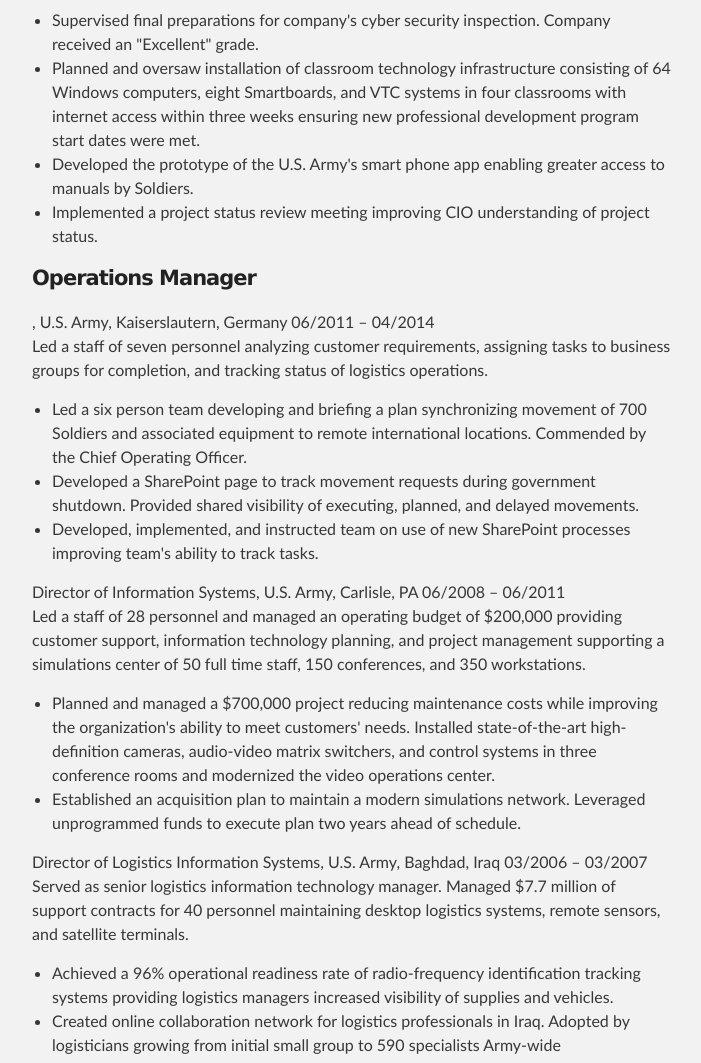
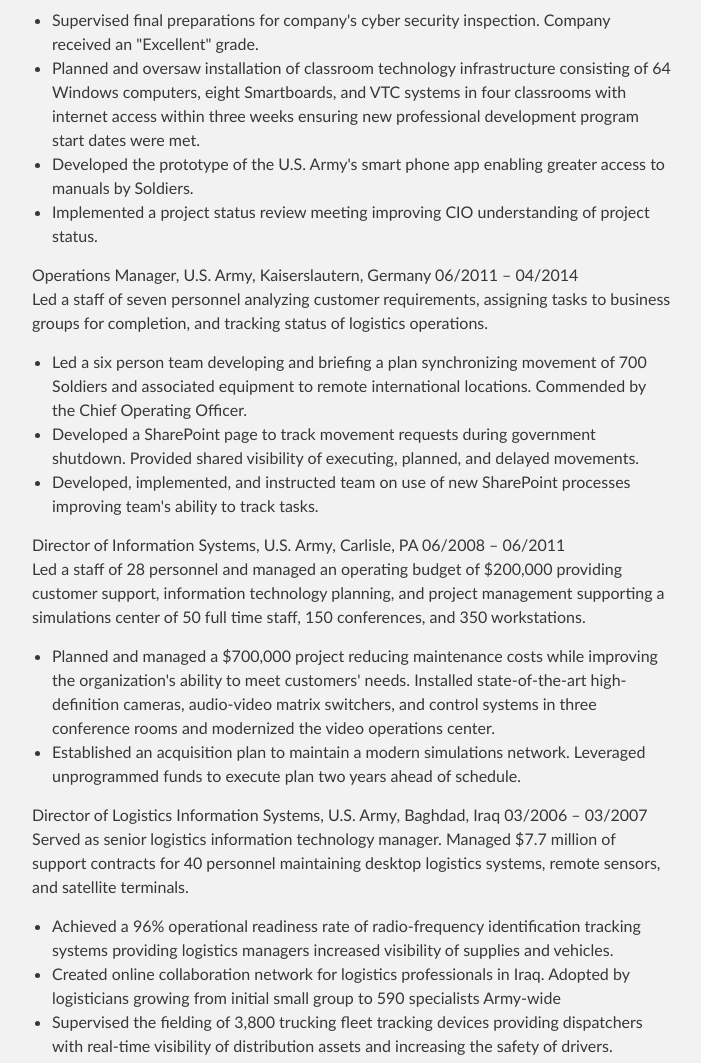
Before and after one commit to mike-bessasparis/mike-bessasparis.github.io, a plain HTML site: page index.html in a window 1280 px wide. Shown: the part 970-2033 px from the top of the page, without its empty margins (288-989 px from the left). Drawn offline with Linux system fonts and the light colour scheme.

Commit message:
Update index.html

```diff
--- a/index.html
+++ b/index.html
@@ -65,7 +65,7 @@ Provide direct support to the CIO of a 15,000 person organization with seven reg
 <li>Implemented a project status review meeting improving CIO understanding of project status.</li>
 </ul>
 
-<h4><p>Operations Manager</h4>, U.S. Army, Kaiserslautern, Germany                                        06/2011 – 04/2014<br>
+<p>Operations Manager, U.S. Army, Kaiserslautern, Germany                                        06/2011 – 04/2014<br>
 Led a staff of seven personnel analyzing customer requirements, assigning tasks to business groups for completion, and tracking status of logistics operations.  </p>
 
 <ul>
```
